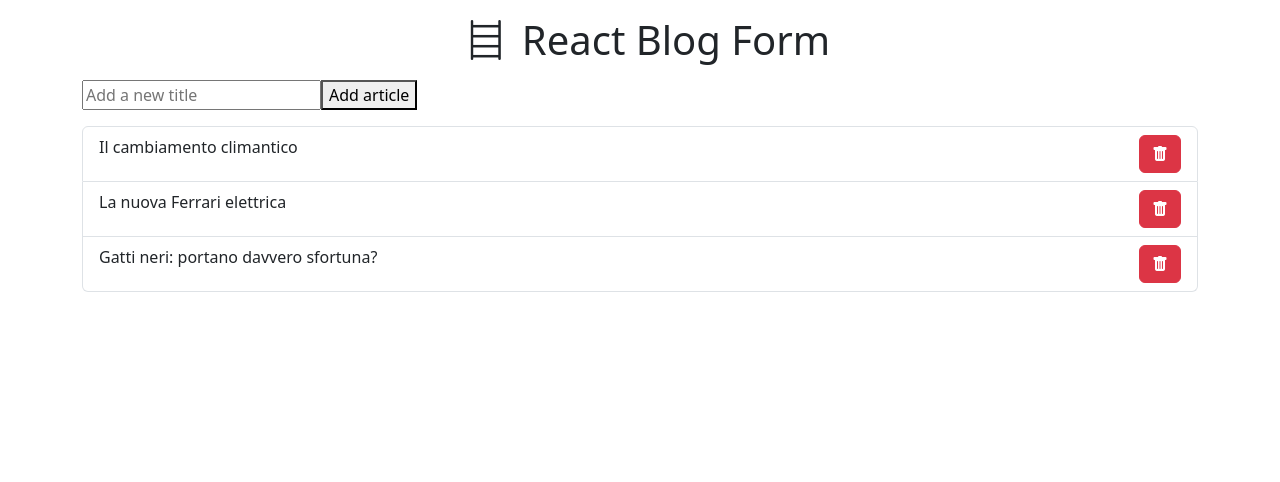
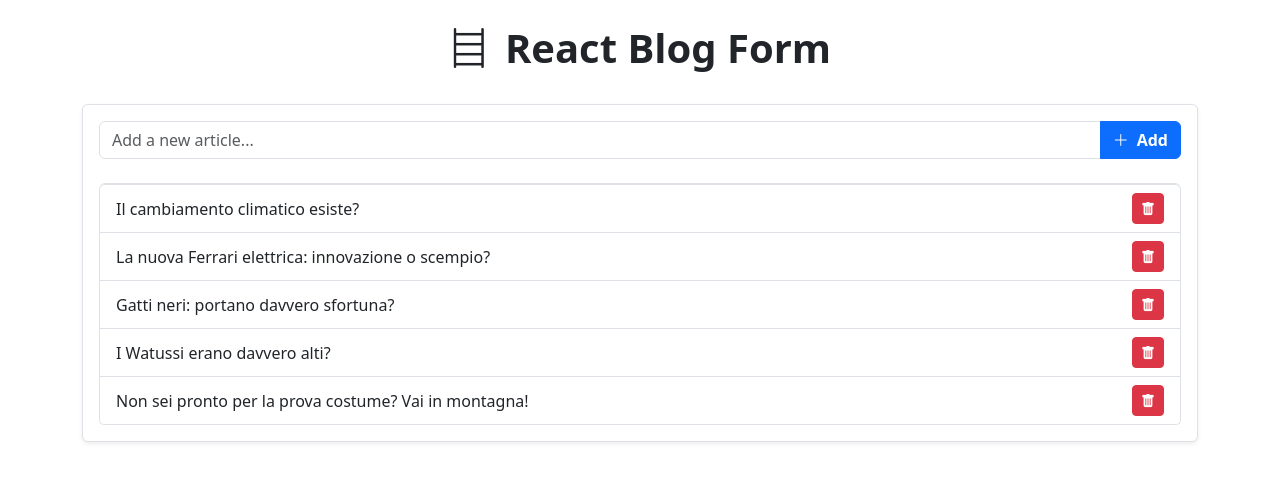
Before and after one commit to erikagiella/react-form, a React (Vite) app: page / in a window 1280 px wide. Shown: the top 482 px of the page. Built offline with nearby package versions, Linux system fonts and the light colour scheme.

Commit message:
Stilizzazione

```diff
--- a/src/App.jsx
+++ b/src/App.jsx
@@ -1,60 +1,94 @@
 import { useState } from 'react'
-
 
 function App() {
 
   const articlesList = [
-    "Il cambiamento climantico",
-    "La nuova Ferrari elettrica",
-    "Gatti neri: portano davvero sfortuna?"
+    "Il cambiamento climatico esiste?",
+    "La nuova Ferrari elettrica: innovazione o scempio?",
+    "Gatti neri: portano davvero sfortuna?",
+    "I Watussi erano davvero alti?",
+    "Non sei pronto per la prova costume? Vai in montagna!"
   ]
 
-  const [articles, setArticles] = useState(articlesList);
-  const [newArticle, setNewArticle] = useState('');
+  const [articles, setArticles] = useState(articlesList)
+  const [newArticle, setNewArticle] = useState('')
 
   function handleSubmit(e) {
-    e.preventDefault();
+    e.preventDefault()
+
+    if (!newArticle.trim()) return
+
     setArticles([newArticle, ...articles])
-    setNewArticle('');
+    setNewArticle('')
   }
 
-  function deleteArticle(i) {
-    const updatedArticles = articles.filter((article, index) => {
-      return index !== i;
-    }
+  function deleteArticle(indexToRemove) {
+    const updatedArticles = articles.filter(
+      (_, index) => index !== indexToRemove
     )
-    setArticles(updatedArticles);
+
+    setArticles(updatedArticles)
   }
 
   return (
     <>
-      <header className="container text-center my-3">
-        <h1>
-          <i className="bi bi-bookshelf mx-3"></i>
+      <header className="container text-center py-4">
+        <h1 className="fw-bold">
+          <i className="bi bi-bookshelf me-3"></i>
           React Blog Form
         </h1>
       </header>
-      <main className='container'>
-        <form onSubmit={handleSubmit}>
-          <input type='text' placeholder='Add a new title' value={newArticle} onChange={e => setNewArticle(e.target.value)} />
-          <button>Add article</button>
-        </form>
 
-        {articles.length === 0 ?
-          (<div className='text-center fs-3'> No more articles left!</div>)
-          :
-          (<ul className="list-group my-3">
-            {articles.map((article, i) =>
-              <li className='list-group-item d-flex justify-content-between' key={`${i}-article`}>
-                {article}
-                <button className='btn btn-danger' style={{ cursor: 'pointer' }}
-                  onClick={() => deleteArticle(i)}>
-                  <i className="bi bi-trash-fill"></i>
-                </button>
-              </li>
-            )}
-          </ul>)}
+      <main className="container">
 
+        <div className="card shadow-sm border p-3">
+          <form
+            className="input-group mb-4"
+            onSubmit={handleSubmit}
+          >
+            <input
+              type="text"
+              className="form-control"
+              placeholder="Add a new article..."
+              value={newArticle}
+              onChange={(e) => setNewArticle(e.target.value)}
+            />
+
+            <button className="btn btn-primary fw-bolder">
+              <i className="bi bi-plus-lg me-2"></i>
+              Add
+            </button>
+          </form>
+
+
+          {articles.length === 0 ? (
+            <div className="text-center py-4">
+              <h4 className="text-muted">
+                No more articles left!
+              </h4>
+            </div>
+          ) : (
+            <ul className="list-group">
+              {articles.map((article, i) => (
+                <li
+                  key={`${i}-article`}
+                  className="list-group-item d-flex justify-content-between align-items-center"
+                >
+                  <span>{article}</span>
+
+                  <button
+                    className="btn btn-sm btn-danger"
+                    onClick={() => deleteArticle(i)}
+                  >
+                    <i className="bi bi-trash-fill"></i>
+                  </button>
+                </li>
+              ))}
+            </ul>
+          )}
+
+
+        </div>
       </main >
     </>
   )
```
